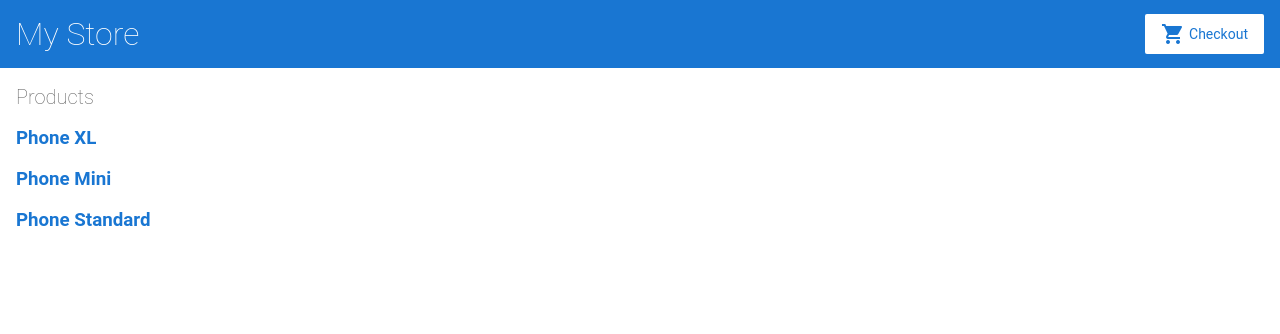
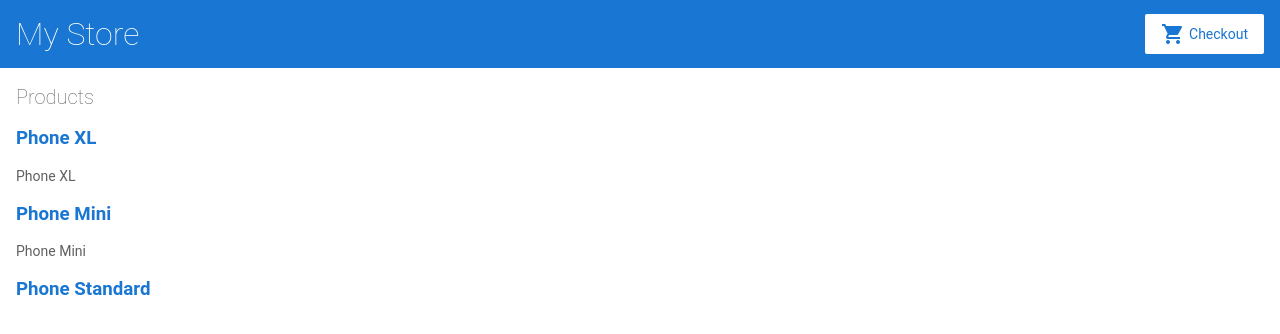
Before and after one commit to agm4r/angular-get-started, an Angular app: page / in a window 1280 px wide. Shown: the top 334 px of the page. Built offline with nearby package versions, Linux system fonts and the light colour scheme.

Commit message:
add product description

```diff
--- a/src/app/product-list/product-list.component.html
+++ b/src/app/product-list/product-list.component.html
@@ -4,6 +4,10 @@
   <h3>
     <a [title]="product.name + ' details'">{{ product.name }}</a>
   </h3>
+
+  <p *ngIf="product.description">
+    {{ product.name }}
+  </p>
 </div>
 
 
```
